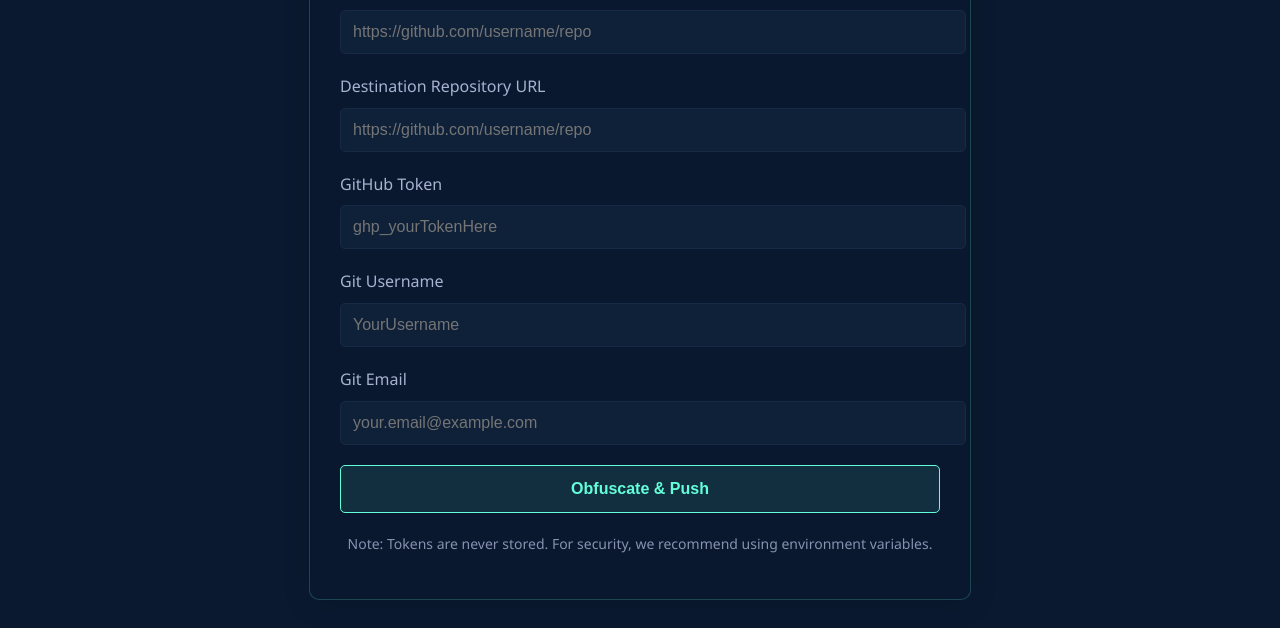
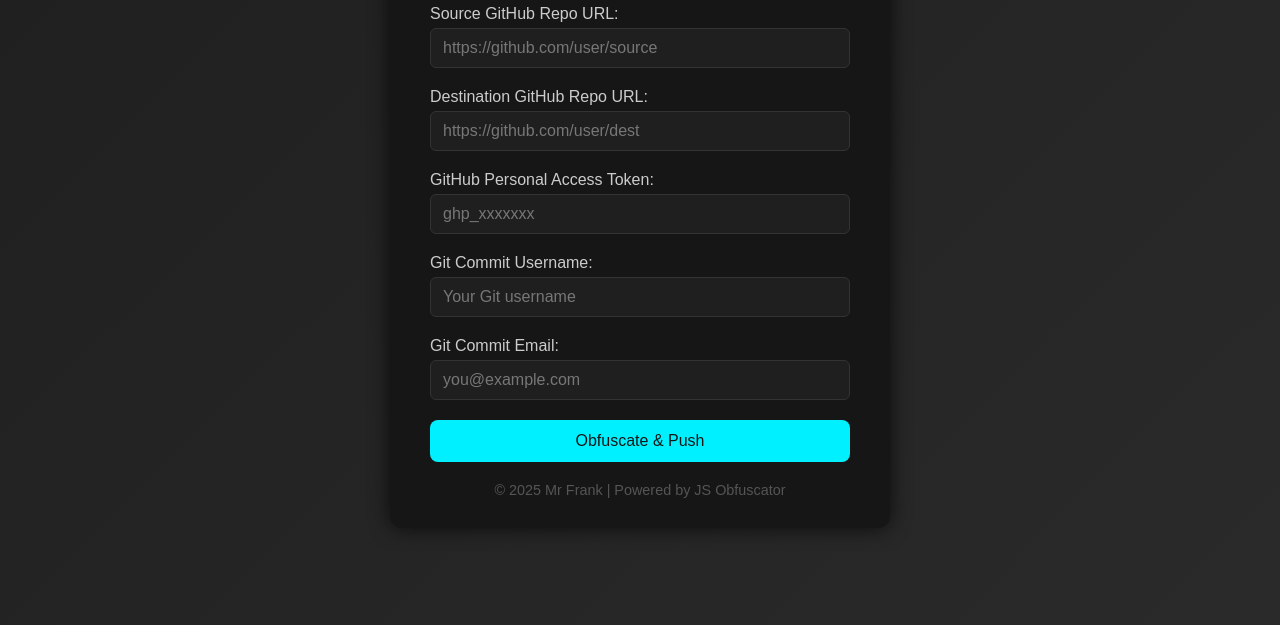
Before and after one commit to mrfr8nk/EliteJsObfuscator, a website: page public/index.html in a window 1280 px wide. Shown: the part 175-803 px from the top of the page. Drawn offline with Linux system fonts and the light colour scheme.

Commit message:
Update index.html

```diff
--- a/public/index.html
+++ b/public/index.html
@@ -3,188 +3,43 @@
 <head>
 <meta charset="UTF-8">
 <meta name="viewport" content="width=device-width, initial-scale=1.0">
-  <title>MR FRANK Obfuscator</title>
+<title>JS Repo Obfuscator</title>
 <style>
-    :root {
-      --navy: #0a192f;
-      --light-navy: #172a45;
-      --slate: #8892b0;
-      --light-slate: #a8b2d1;
-      --white: #e6f1ff;
-      --accent: #64ffda;
-    }
-
-    body {
-      background: var(--navy);
-      color: var(--white);
-      font-family: 'Segoe UI', sans-serif;
-      line-height: 1.6;
-      padding: 20px;
-    }
-
-    .container {
-      max-width: 600px;
-      margin: 0 auto;
-      background: rgba(10, 25, 47, 0.7);
-      backdrop-filter: blur(10px);
-      border-radius: 10px;
-      padding: 30px;
-      box-shadow: 0 4px 30px rgba(0, 0, 0, 0.1);
-      border: 1px solid rgba(100, 255, 218, 0.2);
-    }
-
-    h1 {
-      color: var(--accent);
-      text-align: center;
-      margin-bottom: 20px;
-    }
-
-    .form-group {
-      margin-bottom: 20px;
-    }
-
-    label {
-      display: block;
-      margin-bottom: 8px;
-      color: var(--light-slate);
-    }
-
-    input {
-      width: 100%;
-      padding: 12px;
-      background: rgba(23, 42, 69, 0.5);
-      border: 1px solid var(--light-navy);
-      border-radius: 5px;
-      color: var(--white);
-      font-size: 16px;
-    }
-
-    button {
-      width: 100%;
-      padding: 14px;
-      background: rgba(100, 255, 218, 0.1);
-      color: var(--accent);
-      border: 1px solid var(--accent);
-      border-radius: 5px;
-      font-size: 16px;
-      font-weight: 600;
-      cursor: pointer;
-      transition: all 0.3s ease;
-    }
-
-    button:hover {
-      background: rgba(100, 255, 218, 0.2);
-    }
-
-    #result {
-      margin-top: 20px;
-      padding: 15px;
-      border-radius: 5px;
-      display: none;
-    }
-
-    .error {
-      background: rgba(255, 100, 100, 0.1);
-      border: 1px solid #ff6b6b;
-      color: #ff6b6b;
-    }
-
-    .success {
-      background: rgba(100, 255, 218, 0.1);
-      border: 1px solid var(--accent);
-      color: var(--accent);
-    }
-
-    .note {
-      font-size: 14px;
-      color: var(--slate);
-      margin-top: 20px;
-      text-align: center;
-    }
+*{box-sizing:border-box;margin:0;padding:0;font-family:'Poppins',sans-serif;}
+body{background:linear-gradient(135deg,#1f1f1f,#2a2a2a);color:#fff;display:flex;justify-content:center;align-items:center;min-height:100vh;padding:20px;}
+.container{background-color:#161616;padding:30px 40px;border-radius:12px;box-shadow:0 0 20px rgba(0,0,0,0.7);max-width:500px;width:100%;text-align:center;}
+h1{margin-bottom:20px;font-size:1.8rem;color:#00f0ff;text-shadow:1px 1px 4px #0ff;}
+label{display:block;text-align:left;margin-bottom:5px;font-weight:500;color:#ccc;}
+input[type="text"], input[type="password"], input[type="email"]{width:100%;padding:10px 12px;margin-bottom:20px;border-radius:6px;border:1px solid #333;background-color:#1f1f1f;color:#fff;font-size:1rem;}
+input::placeholder{color:#777;}
+button{background-color:#00f0ff;color:#161616;border:none;padding:12px 20px;border-radius:8px;font-size:1rem;cursor:pointer;transition:all 0.3s ease;width:100%;}
+button:hover{background-color:#00c9d9;transform:translateY(-2px);}
+.footer{margin-top:20px;font-size:0.9rem;color:#555;}
+@media(max-width:500px){.container{padding:20px;}h1{font-size:1.5rem;}}
 </style>
 </head>
 <body>
 <div class="container">
-    <h1>GitHub Obfuscator</h1>
+<h1>JS Repo Obfuscator</h1>
+<form action="/obfuscate" method="POST">
+<label>Source GitHub Repo URL:</label>
+<input type="text" name="sourceRepo" placeholder="https://github.com/user/source" required>
 
-    <form id="obfuscateForm">
-      <div class="form-group">
-        <label for="sourceRepo">Source Repository URL</label>
-        <input type="text" id="sourceRepo" name="sourceRepo" placeholder="https://github.com/username/repo" required>
-      </div>
+<label>Destination GitHub Repo URL:</label>
+<input type="text" name="destRepo" placeholder="https://github.com/user/dest" required>
 
-      <div class="form-group">
-        <label for="destRepo">Destination Repository URL</label>
-        <input type="text" id="destRepo" name="destRepo" placeholder="https://github.com/username/repo" required>
-      </div>
+<label>GitHub Personal Access Token:</label>
+<input type="password" name="token" placeholder="ghp_xxxxxxx" required>
 
-      <div class="form-group">
-        <label for="token">GitHub Token</label>
-        <input type="password" id="token" name="token" placeholder="ghp_yourTokenHere" required>
-      </div>
+<label>Git Commit Username:</label>
+<input type="text" name="gitUser" placeholder="Your Git username" required>
 
-      <div class="form-group">
-        <label for="gitUser">Git Username</label>
-        <input type="text" id="gitUser" name="gitUser" placeholder="YourUsername" required>
-      </div>
-
-      <div class="form-group">
-        <label for="gitEmail">Git Email</label>
-        <input type="email" id="gitEmail" name="gitEmail" placeholder="your.email@example.com" required>
-      </div>
+<label>Git Commit Email:</label>
+<input type="email" name="gitEmail" placeholder="you@example.com" required>
 
 <button type="submit">Obfuscate & Push</button>
 </form>
-
-    <div id="result"></div>
-
-    <p class="note">
-      Note: Tokens are never stored. For security, we recommend using environment variables.
-    </p>
+<div class="footer">&copy; 2025 Mr Frank | Powered by JS Obfuscator</div>
 </div>
-
-  <script>
-    document.getElementById('obfuscateForm').addEventListener('submit', async (e) => {
-      e.preventDefault();
-      const form = e.target;
-      const button = form.querySelector('button');
-      const resultDiv = document.getElementById('result');
-
-      button.disabled = true;
-      button.textContent = 'Processing...';
-      resultDiv.style.display = 'none';
-
-      try {
-        const response = await fetch('/obfuscate', {
-          method: 'POST',
-          headers: {
-            'Content-Type': 'application/x-www-form-urlencoded',
-            'Accept': 'application/json'
-          },
-          body: new URLSearchParams(new FormData(form))
-        });
-
-        const data = await response.json();
-
-        if (!response.ok) {
-          throw new Error(data.error || data.message || 'Unknown error');
-        }
-
-        resultDiv.textContent = data.message || 'Success!';
-        resultDiv.className = 'success';
-        resultDiv.style.display = 'block';
-        form.reset();
-
-      } catch (err) {
-        resultDiv.textContent = err.message;
-        resultDiv.className = 'error';
-        resultDiv.style.display = 'block';
-        console.error('Error:', err);
-      } finally {
-        button.disabled = false;
-        button.textContent = 'Obfuscate & Push';
-      }
-    });
-  </script>
 </body>
 </html>
```
Lines whose indentation alone changed are shown as unchanged.
